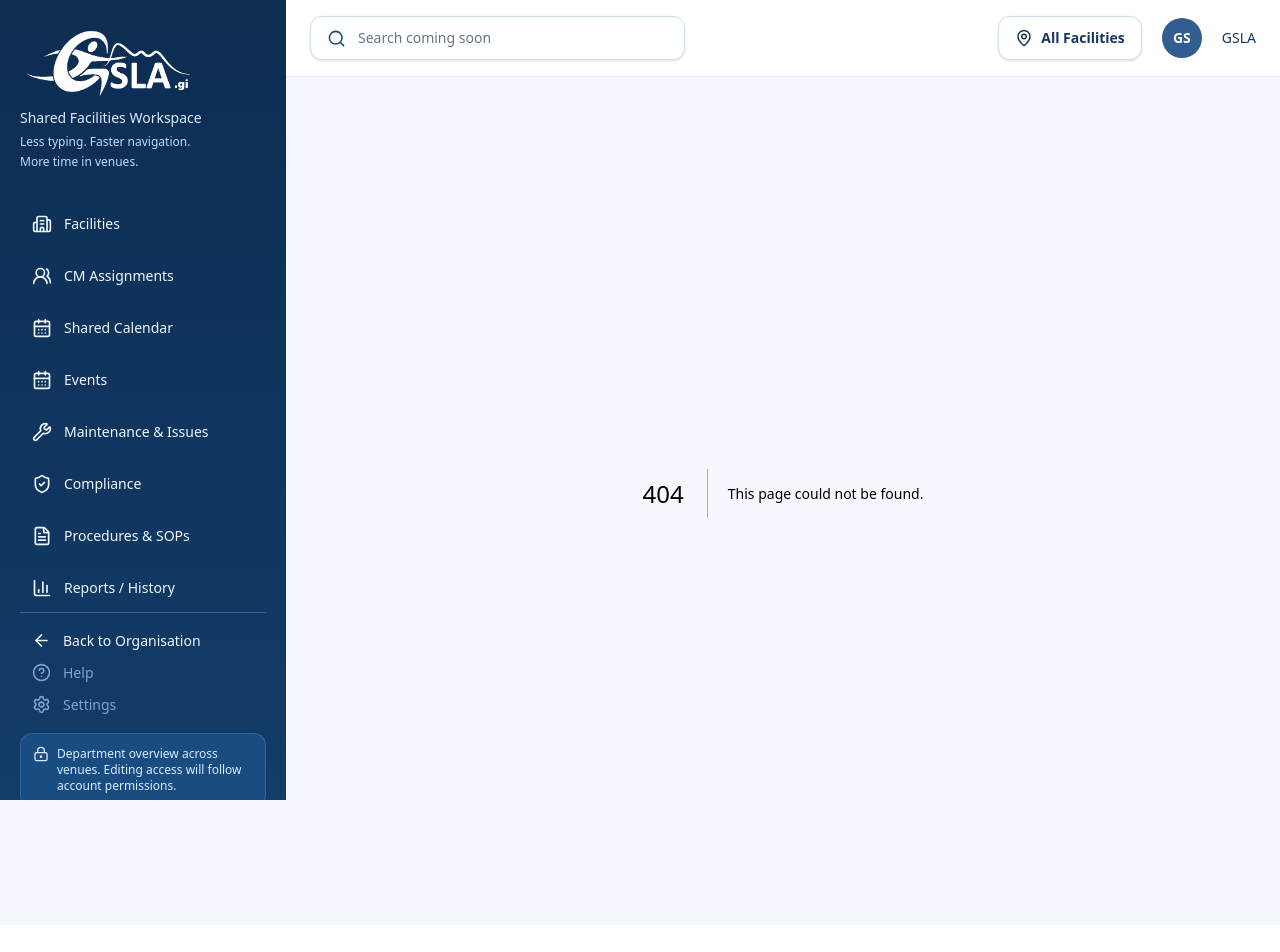
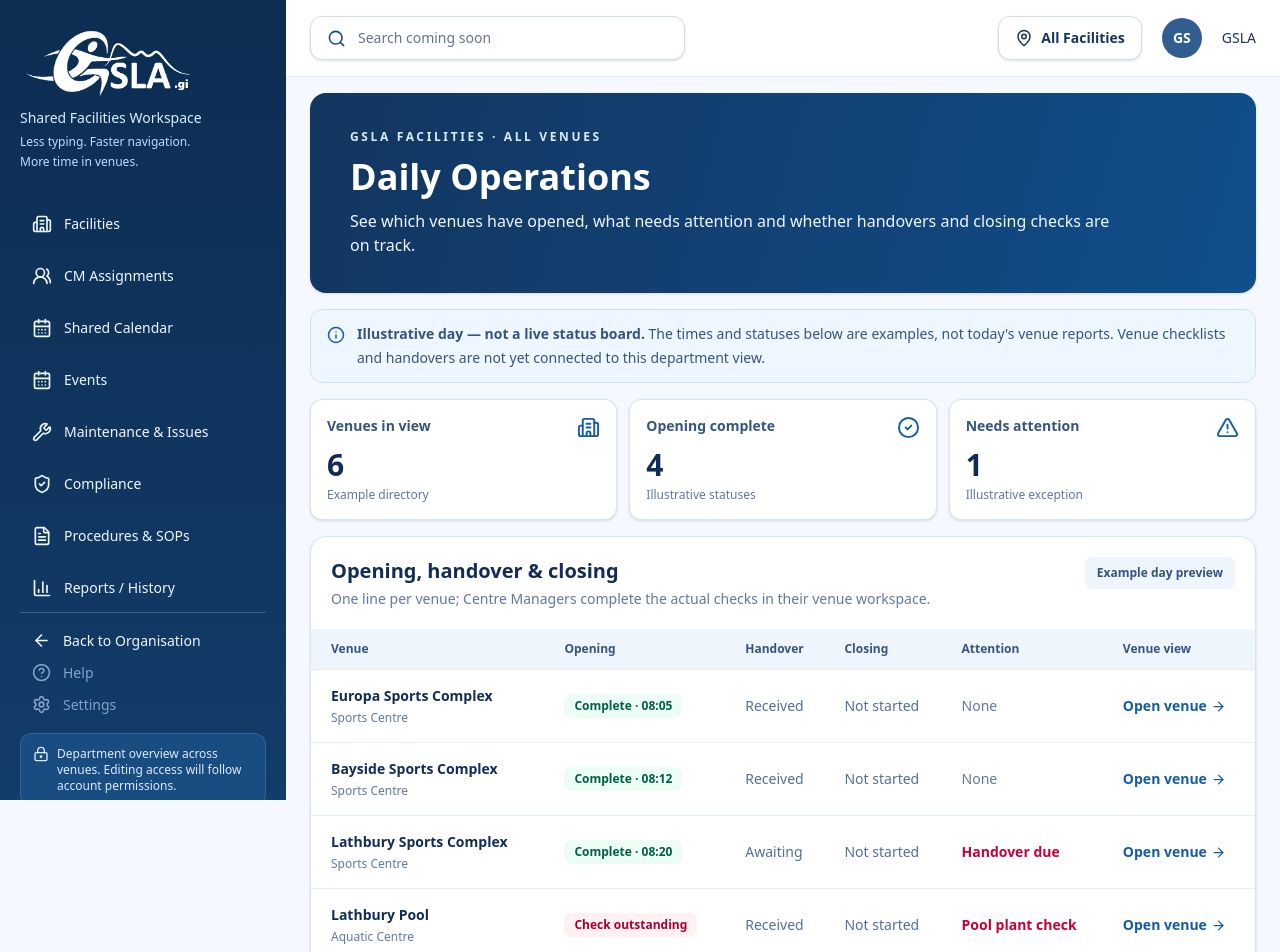
Before and after one commit to gibfesta/gsla-new-sdu, a Next.js app: page /facilities/daily-operations in a window 1280 px wide. Before the commit this address had no page. Shown: the top 952 px of the page. Before the commit the page ends 925 px from the top, so only its background shows below. Built offline with nearby package versions, Linux system fonts and the light colour scheme.

Commit message:
Organise Facilities sidebar and preview daily operations

```diff
--- /dev/null
+++ b/app/facilities/daily-operations/page.tsx
@@ -0,0 +1,81 @@
+import Link from "next/link";
+import {
+  ArrowRight, Building2, CheckCircle2, ClipboardCheck,
+  Clock3, FileText, Info, TriangleAlert,
+} from "lucide-react";
+import { facilitiesVenues } from "@/components/facilities/venues";
+
+// Illustrative states for the visual preview only. Venue checklists are currently
+// local page state, so no department-wide status can be calculated from them yet.
+const exampleDay = [
+  { id: "fac-001", opening: "Complete · 08:05", openingTone: "good", handover: "Received", closing: "Not started", attention: "None" },
+  { id: "fac-002", opening: "Complete · 08:12", openingTone: "good", handover: "Received", closing: "Not started", attention: "None" },
+  { id: "fac-003", opening: "Complete · 08:20", openingTone: "good", handover: "Awaiting", closing: "Not started", attention: "Handover due" },
+  { id: "fac-004", opening: "Check outstanding", openingTone: "alert", handover: "Received", closing: "Not started", attention: "Pool plant check" },
+  { id: "fac-005", opening: "Complete · 08:18", openingTone: "good", handover: "Received", closing: "Not started", attention: "None" },
+  { id: "fac-006", opening: "Scheduled · 09:00", openingTone: "waiting", handover: "Not due", closing: "Not started", attention: "None" },
+] as const;
+
+const tones = {
+  good: "bg-emerald-50 text-emerald-800",
+  alert: "bg-rose-50 text-rose-800",
+  waiting: "bg-amber-50 text-amber-800",
+} as const;
+
+export default function FacilitiesDailyOperationsPage() {
+  return (
+    <div className="space-y-4 text-[#112d56]">
+      <section className="rounded-2xl bg-[linear-gradient(105deg,#12365f_0%,#12457c_65%,#0f4f8b_100%)] px-7 py-9 text-white shadow-sm sm:px-10">
+        <p className="text-xs font-bold uppercase tracking-[0.22em] text-blue-100">GSLA Facilities · All venues</p>
+        <h1 className="mt-3 text-3xl font-extrabold sm:text-4xl">Daily Operations</h1>
+        <p className="mt-3 max-w-3xl text-blue-50">See which venues have opened, what needs attention and whether handovers and closing checks are on track.</p>
+      </section>
+
+      <div className="flex items-start gap-3 rounded-xl border border-[#cce2fc] bg-[#eef6ff] px-4 py-3 text-sm leading-6 text-[#35557f]">
+        <Info size={18} className="mt-1 shrink-0 text-[#155ca7]" aria-hidden="true" />
+        <p><strong>Illustrative day — not a live status board.</strong> The times and statuses below are examples, not today&apos;s venue reports. Venue checklists and handovers are not yet connected to this department view.</p>
+      </div>
+
+      <section aria-label="Example day summary" className="grid gap-3 sm:grid-cols-3">
+        {[
+          { icon: Building2, label: "Venues in view", value: "6", detail: "Example directory" },
+          { icon: CheckCircle2, label: "Opening complete", value: "4", detail: "Illustrative statuses" },
+          { icon: TriangleAlert, label: "Needs attention", value: "1", detail: "Illustrative exception" },
+        ].map(({ icon: Icon, label, value, detail }) => <div key={label} className="rounded-xl border border-[#d5e4f6] bg-white p-4 shadow-sm">
+          <div className="flex items-start justify-between"><p className="text-sm font-semibold text-[#35557f]">{label}</p><Icon size={23} className="text-[#155ca7]" aria-hidden="true" /></div>
+          <p className="mt-2 text-3xl font-bold text-[#102b59]">{value}</p><p className="mt-1 text-xs text-[#617796]">{detail}</p>
+        </div>)}
+      </section>
+
+      <section className="overflow-hidden rounded-2xl border border-[#d5e4f6] bg-white shadow-sm" aria-labelledby="venue-status-heading">
+        <div className="flex flex-wrap items-start justify-between gap-3 p-5">
+          <div><h2 id="venue-status-heading" className="text-xl font-bold">Opening, handover &amp; closing</h2><p className="mt-1 text-sm text-[#60799f]">One line per venue; Centre Managers complete the actual checks in their venue workspace.</p></div>
+          <span className="rounded-lg bg-[#eef5fd] px-3 py-2 text-xs font-semibold text-[#35557f]">Example day preview</span>
+        </div>
+        <div className="overflow-x-auto">
+          <table className="w-full min-w-[850px] text-left text-sm">
+            <thead className="bg-[#eef5fd] text-xs text-[#35557f]"><tr><th scope="col" className="px-5 py-3">Venue</th><th scope="col" className="px-4 py-3">Opening</th><th scope="col" className="px-4 py-3">Handover</th><th scope="col" className="px-4 py-3">Closing</th><th scope="col" className="px-4 py-3">Attention</th><th scope="col" className="px-4 py-3">Venue view</th></tr></thead>
+            <tbody>{facilitiesVenues.map((venue) => {
+              const example = exampleDay.find((item) => item.id === venue.id);
+              if (!example) return null;
+              return <tr key={venue.id} className="border-t border-[#e5edf8]">
+                <td className="px-5 py-4 font-semibold">{venue.name}<span className="mt-1 block text-xs font-normal text-[#60799f]">{venue.type}</span></td>
+                <td className="px-4 py-4"><span className={`inline-flex rounded-lg px-2.5 py-1 text-xs font-semibold ${tones[example.openingTone]}`}>{example.opening}</span></td>
+                <td className="px-4 py-4 text-[#526f98]">{example.handover}</td>
+                <td className="px-4 py-4 text-[#526f98]">{example.closing}</td>
+                <td className={`px-4 py-4 ${example.attention === "None" ? "text-[#60799f]" : "font-semibold text-rose-700"}`}>{example.attention}</td>
+                <td className="px-4 py-4"><Link href={`/facilities/facilities/${venue.id}?tab=procedures`} className="inline-flex items-center gap-1 font-semibold text-[#155ca7] hover:underline">Open venue <ArrowRight size={15} aria-hidden="true" /></Link></td>
+              </tr>;
+            })}</tbody>
+          </table>
+        </div>
+      </section>
+
+      <div className="grid gap-4 md:grid-cols-2">
+        <section className="rounded-2xl border border-[#d5e4f6] bg-white p-5 shadow-sm"><div className="flex items-center gap-2"><ClipboardCheck size={21} className="text-[#155ca7]" aria-hidden="true" /><h2 className="text-lg font-bold">What this page will flag</h2></div><p className="mt-3 text-sm leading-6 text-[#60799f]">Overdue opening or closing checks, missing handovers and exceptions that need department attention. These alerts require connected records and agreed permissions.</p></section>
+        <section className="rounded-2xl border border-[#d5e4f6] bg-white p-5 shadow-sm"><div className="flex items-center gap-2"><FileText size={21} className="text-[#155ca7]" aria-hidden="true" /><h2 className="text-lg font-bold">Procedures are separate</h2></div><p className="mt-3 text-sm leading-6 text-[#60799f]">The department keeps the approved instructions and templates; each venue completes the daily checklist.</p><Link href="/facilities/procedures" className="mt-3 inline-flex items-center gap-1 text-sm font-semibold text-[#155ca7] hover:underline">View Procedures &amp; SOPs <ArrowRight size={15} aria-hidden="true" /></Link></section>
+      </div>
+      <p className="flex items-center gap-2 text-xs text-[#60799f]"><Clock3 size={14} aria-hidden="true" />Live timestamps will appear once venue updates are stored and shared.</p>
+    </div>
+  );
+}
```
